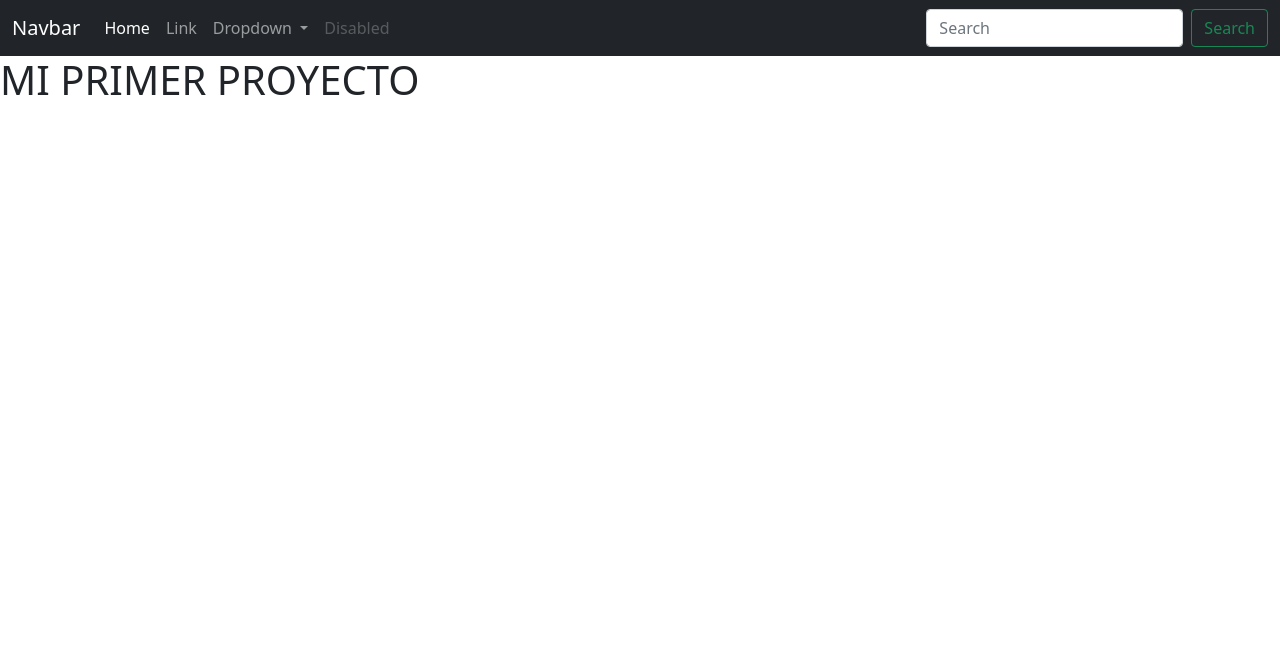
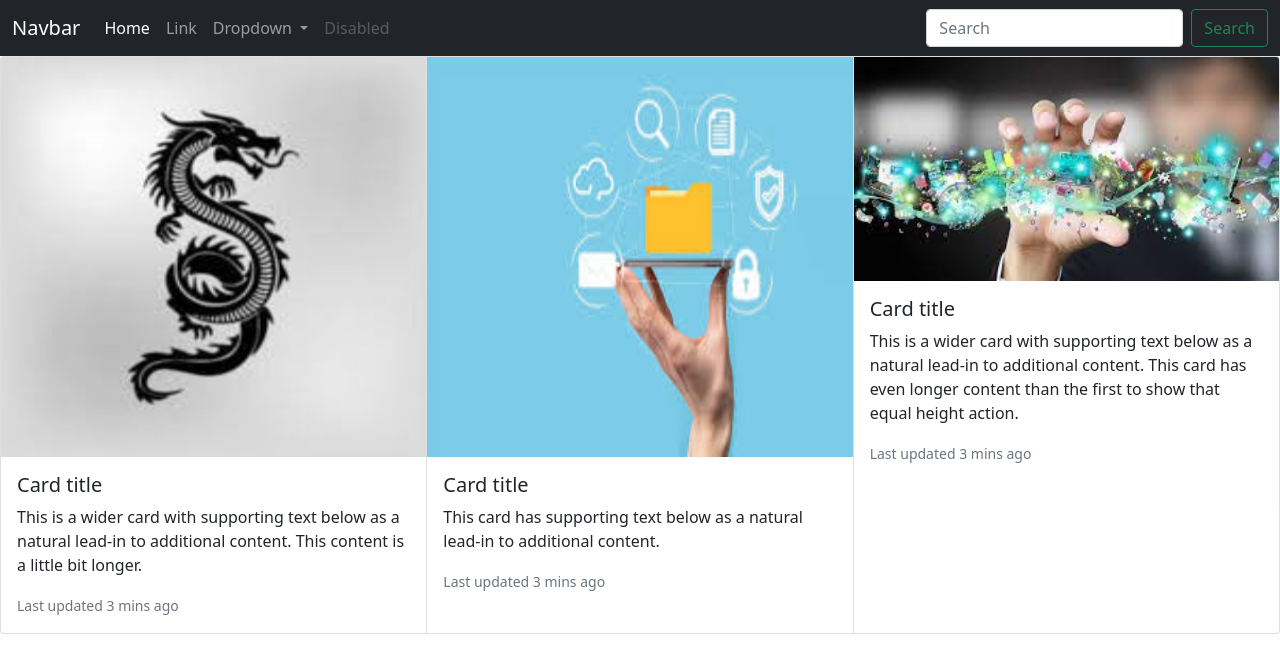
Before and after one commit to wilmermiranda/practica, a plain HTML site: page index.html in a window 1280 px wide. Drawn offline with nearby package versions, Linux system fonts and the light colour scheme.

Commit message:
añadiendo imagenes a pantalla de incio

```diff
--- a/index.html
+++ b/index.html
@@ -45,7 +45,33 @@
           </div>
         </div>
       </nav>
-    <h1>MI PRIMER PROYECTO </h1>
+      <div class="card-group">
+        <div class="card">
+          <img src="assets/img/33.jpg" width="100" height="400" class="card-img-top" alt="...">
+          <div class="card-body">
+            <h5 class="card-title">Card title</h5>
+            <p class="card-text">This is a wider card with supporting text below as a natural lead-in to additional content. This content is a little bit longer.</p>
+            <p class="card-text"><small class="text-muted">Last updated 3 mins ago</small></p>
+          </div>
+        </div>
+        <div class="card">
+          <img src="assets/img/22.jpg" width="100" height="400" class="card-img-top" alt="...">
+          <div class="card-body">
+            <h5 class="card-title">Card title</h5>
+            <p class="card-text">This card has supporting text below as a natural lead-in to additional content.</p>
+            <p class="card-text"><small class="text-muted">Last updated 3 mins ago</small></p>
+          </div>
+        </div>
+        <div class="card">
+          <img src="assets/img/11.jpg" class="card-img-top" alt="">
+          <div class="card-body">
+            <h5 class="card-title">Card title</h5>
+            <p class="card-text">This is a wider card with supporting text below as a natural lead-in to additional content. This card has even longer content than the first to show that equal height action.</p>
+            <p class="card-text"><small class="text-muted">Last updated 3 mins ago</small></p>
+          </div>
+        </div>
+      </div>
+
 
 </body>
 </html>
```
Also changed, not shown: assets/img/11.jpg (added), assets/img/22.jpg (added), assets/img/33.jpg (added).
